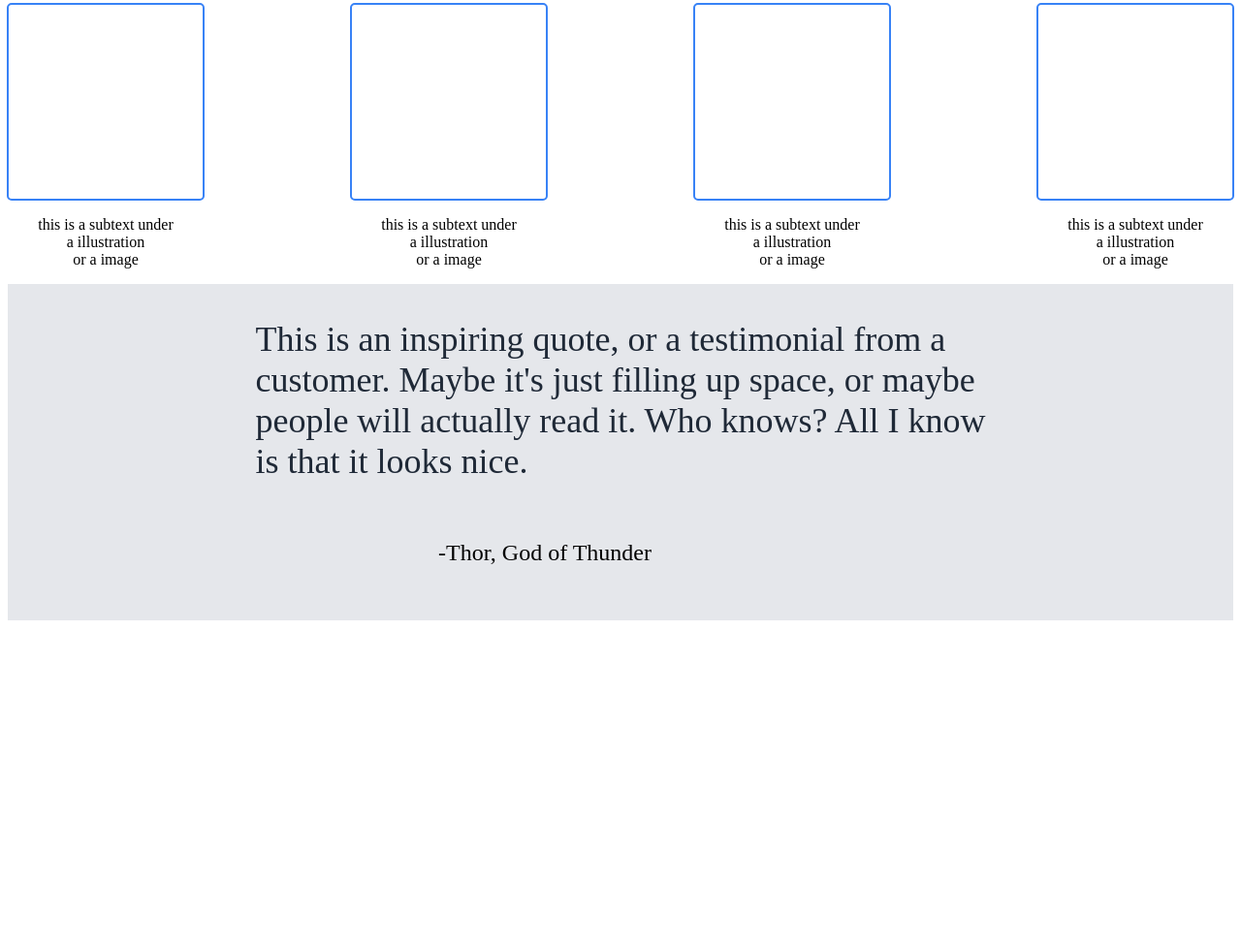
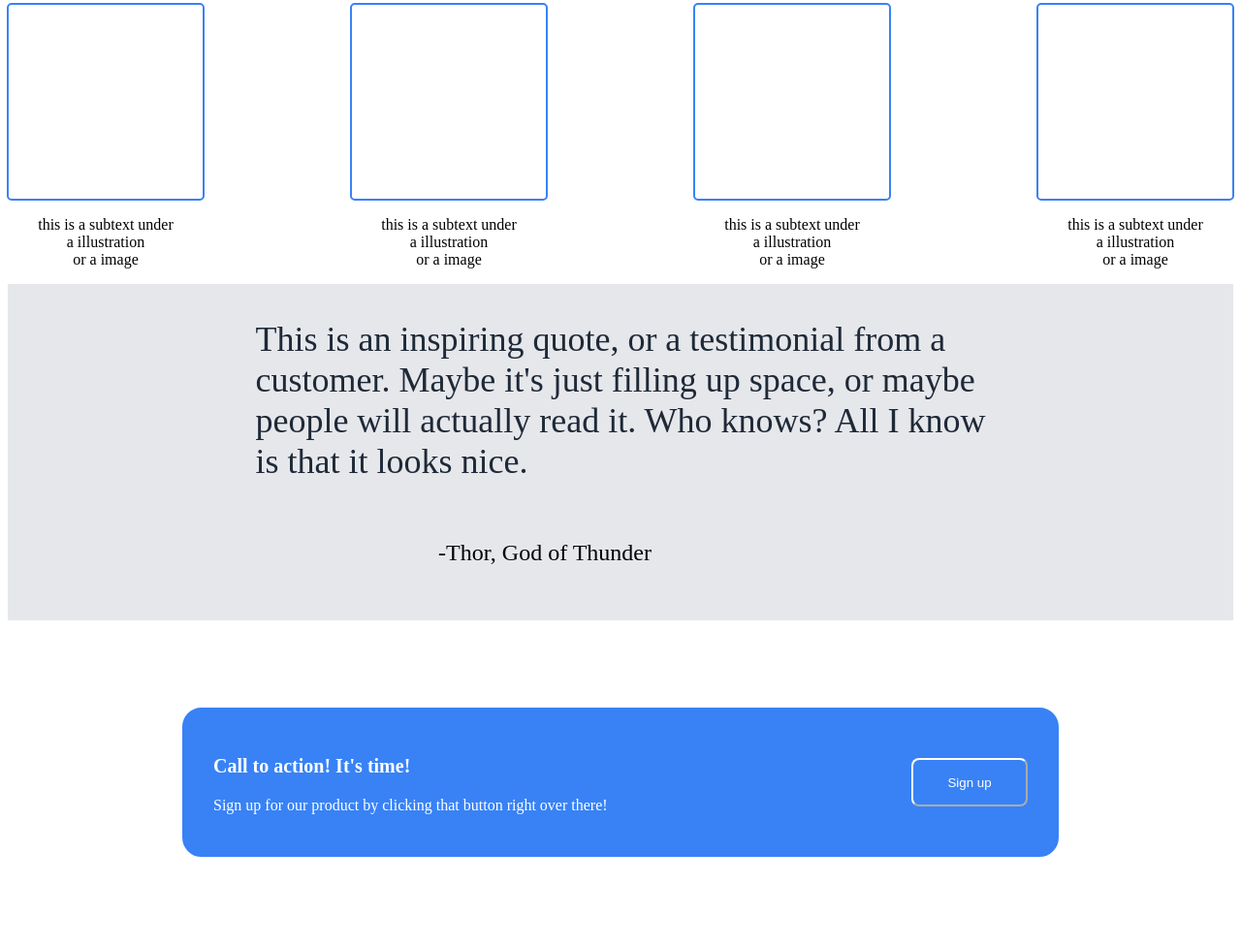
Before and after one commit to Nohuan/landing-page, a plain HTML site: page index.html in a window 1280 px wide. Shown: the part 445-1422 px from the top of the page at 97% size. Before the commit the page ends 1093 px from the top, so only its background shows below. Drawn offline with Linux system fonts and the light colour scheme.

Commit message:
add fourth section

```diff
--- a/index.html
+++ b/index.html
@@ -87,5 +87,15 @@
       </p>
 
     </div>
+
+    <div class="third-section">
+      <div class="big-blue-blue">
+        <div class="third-left">
+          <p id="third-title">Call to action! It's time!</p>
+          <p id="third-text">Sign up for our product by clicking that button right over there!</p>
+        </div>
+        <button class="third-button">Sign up</button>
+      </div>
+    </div>
   </body>
 </html>
--- a/style.css
+++ b/style.css
@@ -98,3 +98,46 @@ img {
     margin-right: 600px;
     font-size: 24px;
 }
+
+.third-section {
+    display: flex;
+    justify-content: center;
+    align-items: center;
+    padding: 90px 150px;
+}
+
+.big-blue-blue {
+    border: 2px solid #3882f6;
+    background-color: #3882f6;
+    width: 900px;
+    height: 150px;
+    border-radius: 20px;
+    display: flex;
+    justify-content: center;
+    align-items: center;
+}
+
+.third-left {
+    width: 80%;
+
+}
+
+.third-button {
+    width: 120px;
+    height: 50px;
+    cursor: pointer;
+    padding: 8px 16px;
+    border-radius: 8px;
+    background-color: #3882f6;
+    border-color: white;
+    color: white;
+}
+
+#third-title {
+    color: white;
+    font-weight: bold;
+    font-size: 20px;
+}
+#third-text{
+    color: white;
+}
```
